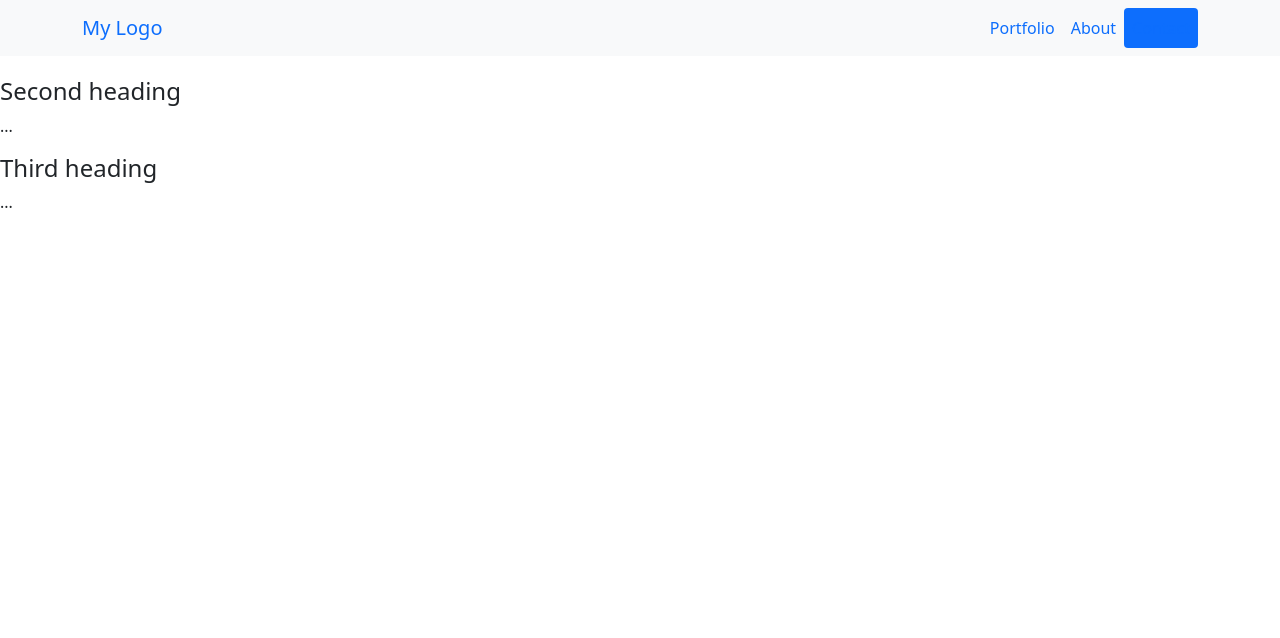
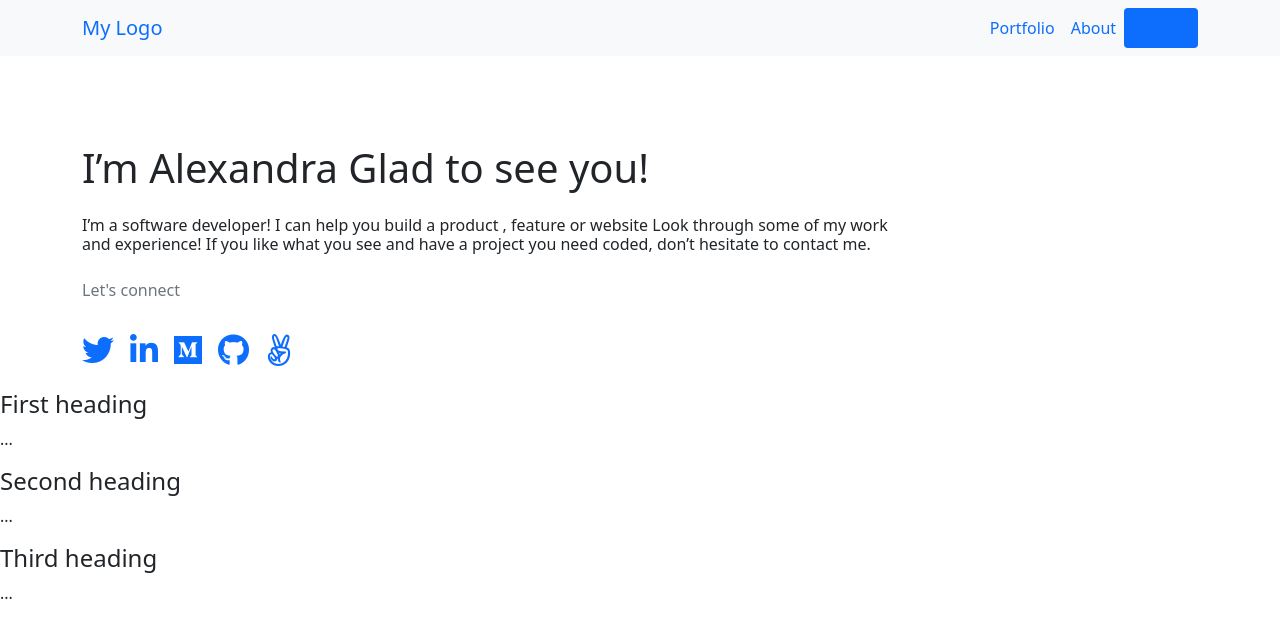
Before and after one commit to Sboursen/My-Portfolio-Bootstrap, a website: page index.html in a window 1280 px wide. Drawn offline with nearby package versions, Linux system fonts and the light colour scheme.

Commit message:
Add the headline section

```diff
--- a/index.html
+++ b/index.html
@@ -1,9 +1,11 @@
 <!DOCTYPE html>
 <html lang="en">
+
 <head>
   <meta charset="UTF-8" />
   <meta http-equiv="X-UA-Compatible" content="IE=edge" />
-    <meta name="viewport" content="width=device-width, initial-scale=1.0" />
+  <meta name="viewport"
+    content="width=device-width, initial-scale=1.0" />
 
   <!-- Vanilla CSS (Optional) -->
   <link rel="stylesheet" href="style.css" />
@@ -12,61 +14,103 @@
     href="https://cdn.jsdelivr.net/npm/bootstrap@5.1.3/dist/css/bootstrap.min.css"
     rel="stylesheet"
     integrity="sha384-1BmE4kWBq78iYhFldvKuhfTAU6auU8tT94WrHftjDbrCEXSU1oBoqyl2QvZ6jIW3"
-      crossorigin="anonymous"
-    />
+    crossorigin="anonymous" />
+  <!-- Bootstrap icons -->
+  <link rel="stylesheet"
+    href="https://pro.fontawesome.com/releases/v5.10.0/css/all.css"
+    integrity="sha384-AYmEC3Yw5cVb3ZcuHtOA93w35dYTsvhLPVnYs9eStHfGJvOvKxVfELGroGkvsg+p"
+    crossorigin="anonymous" />
 
   <title>My portfolio | Bootstrap</title>
 </head>
 
 <body>
-    <!-- Bootstrap Bundle with Popper -->
+  <!-- Navbar -->
   <nav
     class="navbar navbar-expand-lg navbar-light bg-light fixed-top"
-      id="navbar"
-    >
+    id="navbar">
     <div class="container">
-        <a class="navbar-brand text-primary" href="#">My Logo</a>
-        <button
-          class="navbar-toggler"
-          type="button"
+      <a class="navbar-brand text-primary" href="#">My
+        Logo</a>
+      <button class="navbar-toggler" type="button"
         data-bs-toggle="collapse"
         data-bs-target="#navbarSupportedContent"
         aria-controls="navbarSupportedContent"
         aria-expanded="false"
-          aria-label="Toggle navigation"
-        >
+        aria-label="Toggle navigation">
         <span class="navbar-toggler-icon"></span>
       </button>
-        <div class="collapse navbar-collapse" id="navbarSupportedContent">
+      <div class="collapse navbar-collapse"
+        id="navbarSupportedContent">
         <ul class="navbar-nav nav-pills ms-auto">
           <li class="nav-item">
-              <a
-                class="nav-link active text-primary"
+            <a class="nav-link active text-primary"
               aria-current="page"
-                href="#portfolio"
-                >Portfolio</a
-              >
+              href="#portfolio">Portfolio</a>
           </li>
           <li class="nav-item">
-              <a class="nav-link active text-primary" href="#about">About</a>
+            <a class="nav-link active text-primary"
+              href="#about">About</a>
           </li>
           <li class="nav-item">
-              <a class="nav-link active text-primary" href="#contact"
-                >Contact</a
-              >
+            <a class="nav-link active text-primary"
+              href="#contact">Contact</a>
           </li>
         </ul>
       </div>
     </div>
   </nav>
+  <!-- Headline section -->
+  <div class="container d-flex flex-column mt-5 pt-5 gap-3">
+    <h1 class="h1 mt-5 font-weight-bold">I’m Alexandra Glad
+      to see you!</h1>
+    <p class="h6 w-75">I’m a software developer! I can help
+      you
+      build a
+      product ,
+      feature or website Look through some of my work and
+      experience! If you like what you see and have a
+      project you
+      need coded, don’t hesitate to contact me.</p>
+    <p class="text-secondary">Let's connect</p>
+    <div class="d-flex justify-content-start">
+      <ul
+        class="d-flex justify-content-between gap-3 list-unstyled">
+        <li>
+          <a href="#" class="">
+            <i class="fab fa-twitter h2"></i>
+          </a>
+        </li>
+        <li>
+          <a href="#" class="">
+            <i class="fab fa-linkedin-in h2"></i>
+          </a>
+        </li>
+        <li>
+          <a href="#" class="">
+            <i class="fab fa-medium h2"></i>
+          </a>
+        </li>
+        <li>
+          <a href="#" class="">
+            <i class="fab fa-github h2"></i>
+          </a>
+        </li>
+        <li>
+          <a href="#" class="">
+            <i class="fab fa-angellist h2"></i>
+          </a>
+        </li>
+      </ul>
+    </div>
+  </div>
 
-    <div
-      data-bs-spy="scroll"
-      data-bs-target="#navbar"
-      data-bs-offset="0"
-      class="scrollspy-example"
-      tabindex="0"
-    >
+
+
+  <!-- ScrollSpy -->
+  <div data-bs-spy="scroll" data-bs-target="#navbar"
+    data-bs-offset="0" class="scrollspy-example"
+    tabindex="0">
     <h4 id="portfolio">First heading</h4>
     <p>...</p>
     <h4 id="about">Second heading</h4>
@@ -74,10 +118,14 @@
     <h4 id="contact">Third heading</h4>
     <p>...</p>
   </div>
+
+
+
+  <!-- Bootstrap Bundle with Popper -->
   <script
     src="https://cdn.jsdelivr.net/npm/bootstrap@5.1.3/dist/js/bootstrap.bundle.min.js"
     integrity="sha384-ka7Sk0Gln4gmtz2MlQnikT1wXgYsOg+OMhuP+IlRH9sENBO0LRn5q+8nbTov4+1p"
-      crossorigin="anonymous"
-    ></script>
+    crossorigin="anonymous"></script>
 </body>
+
 </html>
```
Lines whose indentation alone changed are shown as unchanged.
